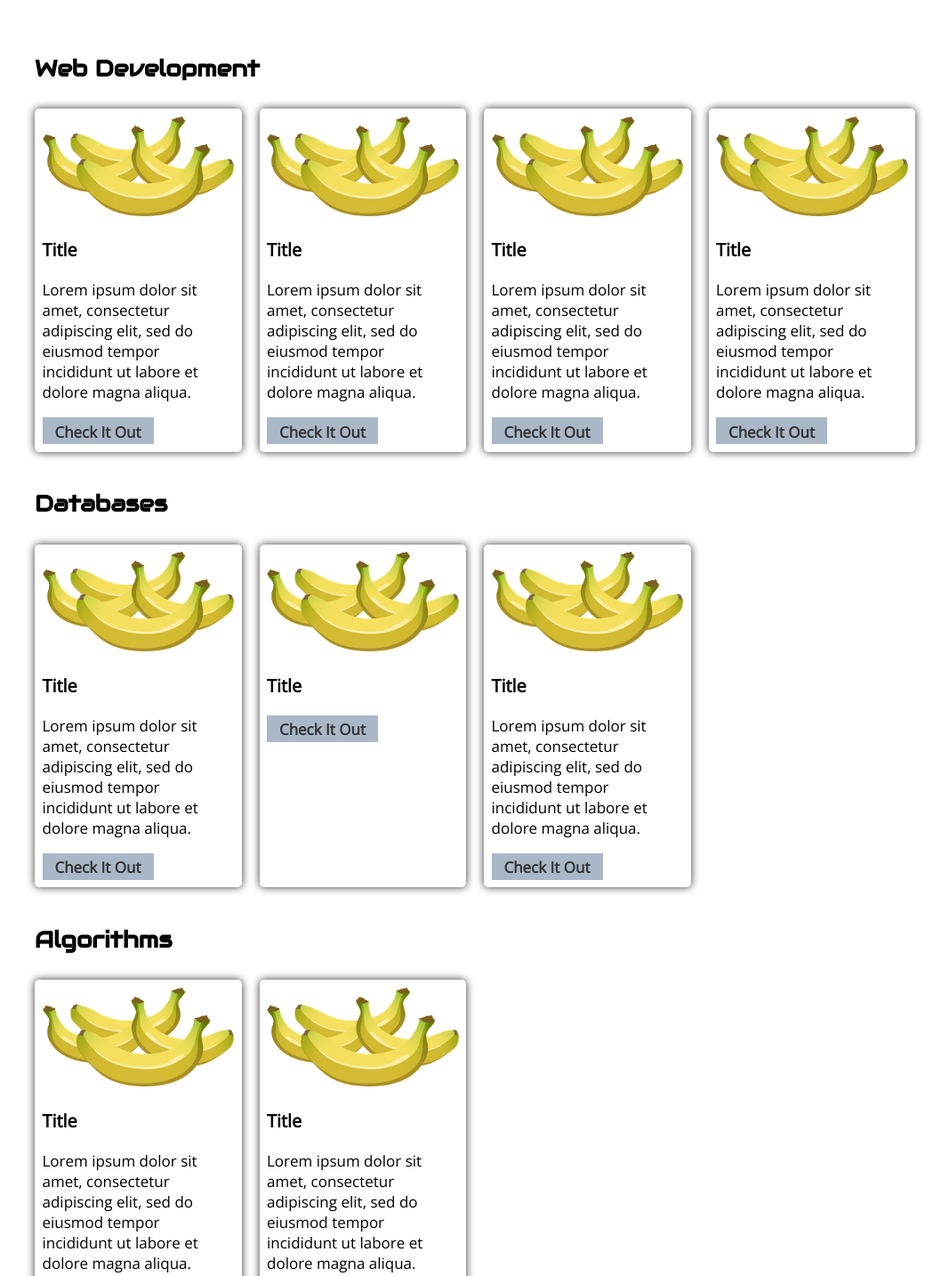
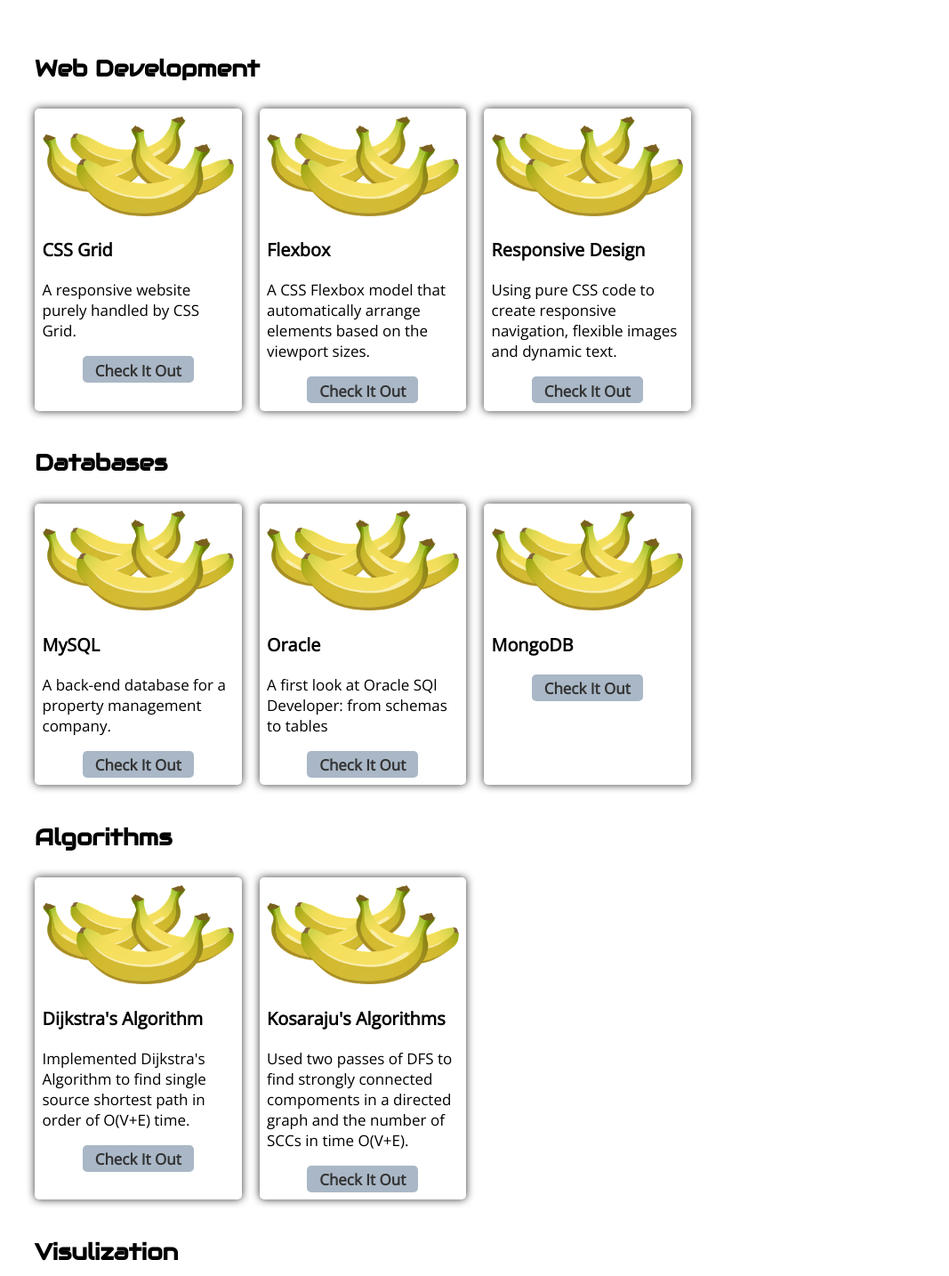
Before and after one commit to phmaa/phmaa.github.io, a plain HTML site: page index.html in a window 1280 px wide. Shown: the part 820-2254 px from the top of the page at 89% size, without its empty margins (106-1173 px from the left). Drawn offline with nearby package versions, Linux system fonts and the light colour scheme.

Commit message:
remove overflow: hidden

```diff
--- a/css/style.css
+++ b/css/style.css
@@ -7,7 +7,6 @@
 
 html {
   font: 17px 'Open Sans', sans-serif;
-  overflow: hidden;
 }
 
 body {
@@ -21,10 +20,12 @@ img {
 
 .button {
   background-color: #a9b7c6;
+  border-radius: 5px;
   color: #333;
   display: block;
   height: 1.75rem;
   font-weight: bold;
+  margin: 0 auto;
   padding: .25rem;
   text-align: center;
   text-decoration: none;
@@ -139,7 +140,7 @@ nav {
 /******************* Animation ******************/
 .typewriter p:first-of-type {
   margin-bottom: 1rem;
-  width: 25.5em;
+  width: 26.5em;
   -webkit-animation: type 4s steps(40, end);
   animation: type 4s steps(40, end);
   -webkit-animation-fill-mode: forwards;
@@ -149,7 +150,7 @@ nav {
 .typewriter p:last-of-type {
   opacity: 0;
   right: 0;
-  width: 12em;
+  width: 12.5em;
   -webkit-animation: type2 4s steps(40, end);
   animation: type2 4s steps(40, end);
   -webkit-animation-delay: 4s;
--- a/index.html
+++ b/index.html
@@ -31,53 +31,47 @@
         <section id="webdev">
           <div>
               <img src="images/bananas-640.png" width="640" height="332" alt="Banana">
-                <h3>Title</h3>
-                <p>Lorem ipsum dolor sit amet, consectetur adipiscing elit, sed do eiusmod tempor incididunt ut labore et dolore magna aliqua.</p>
-                <a href="#" class="button">Check It Out</a>
+                <h3>CSS Grid</h3>
+                <p>A responsive website purely handled by CSS Grid.</p>
+                <a href="project-grid/index.html" class="button">Check It Out</a>
           </div>
 
           <div>
               <img src="images/bananas-640.png" width="640" height="332" alt="Banana">
-              <h3>Title</h3>
-                <p>Lorem ipsum dolor sit amet, consectetur adipiscing elit, sed do eiusmod tempor incididunt ut labore et dolore magna aliqua.</p>
-              <a href="#" class="button">Check It Out</a>
+              <h3>Flexbox</h3>
+                <p>A CSS Flexbox model that automatically arrange elements based on the viewport sizes.</p>
+              <a href="project-flex/index.html" class="button">Check It Out</a>
           </div>
 
           <div>
               <img src="images/bananas-640.png" width="640" height="332" alt="Banana">
-              <h3>Title</h3>
-                <p>Lorem ipsum dolor sit amet, consectetur adipiscing elit, sed do eiusmod tempor incididunt ut labore et dolore magna aliqua.</p>
-              <a href="#" class="button">Check It Out</a>
+              <h3>Responsive Design</h3>
+                <p>Using pure CSS code to create responsive navigation, flexible images and dynamic text.</p>
+              <a href="brand-salon/index.html" class="button">Check It Out</a>
           </div>
 
-          <div>
-              <img src="images/bananas-640.png" width="640" height="332" alt="Banana">
-              <h3>Title</h3>
-                <p>Lorem ipsum dolor sit amet, consectetur adipiscing elit, sed do eiusmod tempor incididunt ut labore et dolore magna aliqua.</p>
-              <a href="#" class="button">Check It Out</a>
-          </div>
         </section>
 
         <h2>Databases</h2>
         <section id="database">
           <div>
               <img src="images/bananas-640.png" width="640" height="332" alt="Banana">
-              <h3>Title</h3>
-                <p>Lorem ipsum dolor sit amet, consectetur adipiscing elit, sed do eiusmod tempor incididunt ut labore et dolore magna aliqua. </p>
+              <h3>MySQL</h3>
+                <p>A back-end database for a property management company.</p>
               <a href="#" class="button">Check It Out</a>
           </div>
 
           <div>
               <img src="images/bananas-640.png" width="640" height="332" alt="Banana">
-              <h3>Title</h3>
-              <p></p>
+              <h3>Oracle</h3>
+              <p>A first look at Oracle SQl Developer: from schemas to tables</p>
               <a href="#" class="button">Check It Out</a>
           </div>
 
           <div>
               <img src="images/bananas-640.png" width="640" height="332" alt="Banana">
-              <h3>Title</h3>
-                <p>Lorem ipsum dolor sit amet, consectetur adipiscing elit, sed do eiusmod tempor incididunt ut labore et dolore magna aliqua. </p>
+              <h3>MongoDB</h3>
+                <p></p>
               <a href="#" class="button">Check It Out</a>
           </div>
         </section>
@@ -86,15 +80,15 @@
         <section id="python">
           <div>
               <img src="images/bananas-640.png" width="640" height="332" alt="Banana">
-              <h3>Title</h3>
-                <p>Lorem ipsum dolor sit amet, consectetur adipiscing elit, sed do eiusmod tempor incididunt ut labore et dolore magna aliqua.</p>
+              <h3>Dijkstra's Algorithm</h3>
+                <p>Implemented Dijkstra's Algorithm to find single source shortest path in order of O(V+E) time.</p>
               <a href="#" class="button">Check It Out</a>
           </div>
 
           <div>
               <img src="images/bananas-640.png" width="640" height="332" alt="Banana">
-              <h3>Title</h3>
-                <p>Lorem ipsum dolor sit amet, consectetur adipiscing elit, sed do eiusmod tempor incididunt ut labore et dolore magna aliqua.</p>
+              <h3>Kosaraju's Algorithms</h3>
+                <p>Used two passes of DFS to find strongly connected compoments in a directed graph and the number of SCCs in time O(V+E).</p>
               <a href="#" class="button">Check It Out</a>
           </div>
         </section>
```
